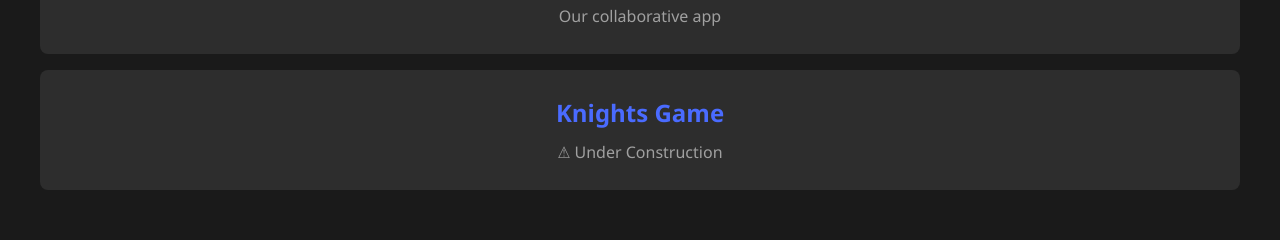
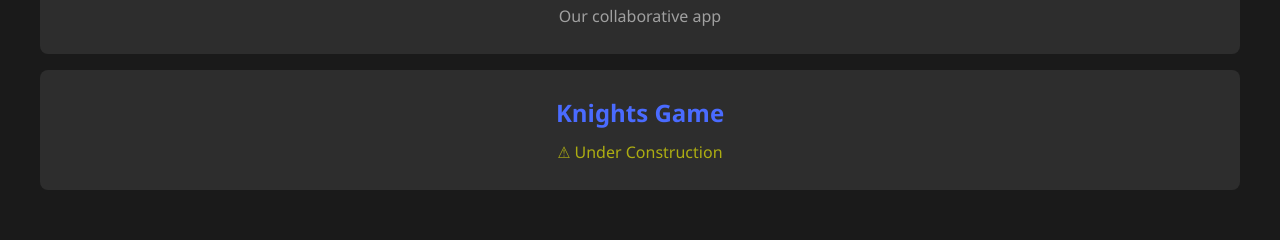
Before and after one commit to Nenox-xD/SharedHarmony, a plain HTML site: page index.html in a window 1280 px wide. Shown: the part 226-466 px from the top of the page. Drawn offline with Linux system fonts and the light colour scheme.

Commit message:
under construction color yellow

```diff
--- a/index.html
+++ b/index.html
@@ -19,9 +19,9 @@
                 </a>
             </div>
             <div class="project-card-wrapper">
-                <a href="#" class="project-card under-construction">
+                <a class="project-card under-construction">
                     <h2>Knights Game</h2>
-                    <p>⚠︎ Under Construction</p>
+                    <div class="construction">⚠︎ Under Construction</div>
                 </a>
             </div>
         </div>
--- a/main.css
+++ b/main.css
@@ -153,3 +153,7 @@ nav a {
         padding: 1rem;
     }
 }
+
+.construction {
+    color: rgba(255, 255, 0, 0.61);
+}
```
